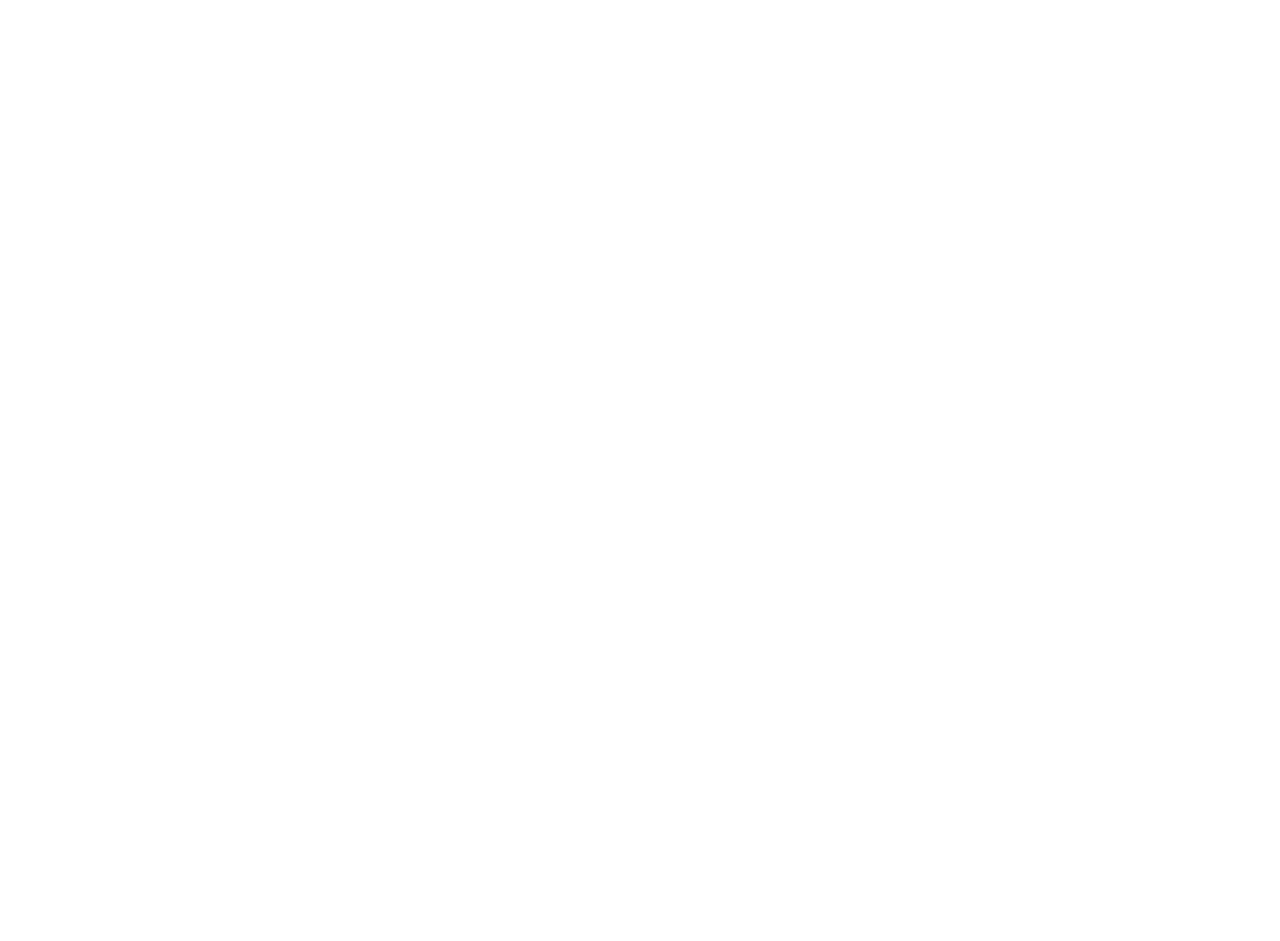
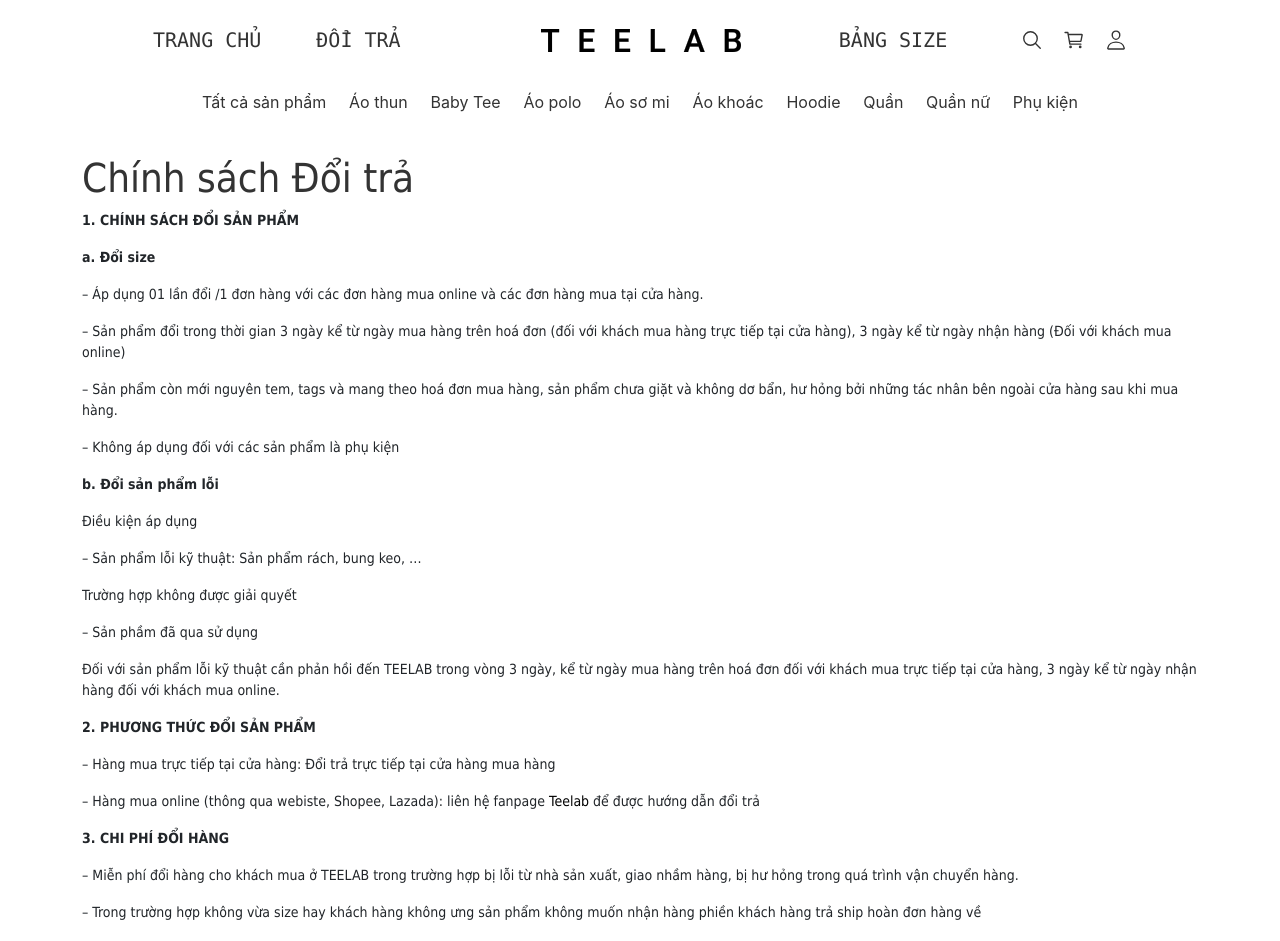
Before and after one commit to NguyenViKhang20130287/CDW_Clothes_Ecommerce_Shop, a React (Create React App) app: page /exchange in a window 1280 px wide. Before the commit this address had no page. Shown: the top 941 px of the page. Before the commit the page ends 800 px from the top, so only its background shows below. Built offline with nearby package versions, Linux system fonts and the light colour scheme.

Commit message:
complete ExchangeScreen

```diff
--- a/src/App.js
+++ b/src/App.js
@@ -7,6 +7,7 @@
 import ForgotPasswordScreen from "./pages/ForgotPassword/ForgotPasswordScreen";
 import ForgotPasswordConfirm from "./pages/ForgotPasswordConfirm/ForgotPasswordConfirm";
 import ProductDetailScreen from "./pages/ProductDetailScreen/ProductDetailScreen";
+import ExchangeScreen from "./pages/ExchangeScreen/ExchangeScreen";
 
 function App() {
     return (
@@ -18,6 +19,7 @@
             <Route path={'/register-confirm'} element={<RegisterConfirmScreen/>}/>
             <Route path={'/forgot-password'} element={<ForgotPasswordScreen/>}/>
             <Route path={'/forgot-password-confirm'} element={<ForgotPasswordConfirm/>}/>
+            <Route path={'/exchange'} element={<ExchangeScreen/>}/>
         </Routes>
     );
 }
--- a/src/components/ProductCard/ProductCard2Component.js
+++ b/src/components/ProductDetailComponents/ProductCard2Component.js
@@ -29,7 +29,7 @@
                     </div>
                     <div className="product-info">
                         <h3 className="product-name"><a
-                            href="/"
+                            href="/public"
                             title="Áo Thun Teelab Local Brand Unisex Baseball Jersey Shirt TS228">
                             Áo Thun Teelab Local Brand Unisex Baseball Jersey Shirt TS228</a></h3>
                         <div className="bottom-action">
--- a/src/components/ProductDetailComponents/RecentItem.js
+++ b/src/components/ProductDetailComponents/RecentItem.js
@@ -1,7 +1,7 @@
 import React from "react";
 import {Swiper, SwiperSlide} from "swiper/react";
-import ProductCard2Component from "../ProductCard/ProductCard2Component";
 import {Navigation} from "swiper/modules";
+import ProductCard2Component from "./ProductCard2Component";
 const RecentItem = () => {
     return (
         <div>
--- a/src/components/ProductDetailComponents/SimilarItem.js
+++ b/src/components/ProductDetailComponents/SimilarItem.js
@@ -1,7 +1,7 @@
 import React from "react";
 import {Swiper, SwiperSlide} from "swiper/react";
-import ProductCard2Component from "../ProductCard/ProductCard2Component";
 import {Navigation} from "swiper/modules";
+import ProductCard2Component from "./ProductCard2Component";
 const SimilarItem = () => {
     return (
         <div>
--- /dev/null
+++ b/src/pages/ExchangeScreen/ExchangeScreen.css
@@ -0,0 +1,17 @@
+
+.page {
+    margin-top: 30px;
+    margin-bottom: 30px;
+    font-family: Tahoma, Geneva, sans-serif;
+    font-size: 14px
+}
+.title-head {
+    font-size: 40px;
+    color: #333;
+    text-decoration: none;
+}
+
+a {
+    color: #000000;
+    text-decoration: none;
+}
--- /dev/null
+++ b/src/pages/ExchangeScreen/ExchangeScreen.js
@@ -0,0 +1,77 @@
+import React from "react";
+import 'bootstrap/dist/css/bootstrap.min.css';
+import "./ExchangeScreen.css";
+import HeaderComponent from "../../components/Header/HeaderComponent";
+import FooterComponent from "../../components/Footer/FooterComponent";
+
+const ExchangeScreen = () => {
+
+    return (
+        <div className="big">
+            <HeaderComponent/>
+            <section className="page">
+                <div className="container">
+                    <div className="row">
+                        <div className="col-xs-12 col-sm-12 col-md-12">
+                            <h1 className="title-head">Chính sách Đổi trả</h1>
+                            <div className="content-page rte">
+                                {/*font-family":"Tahoma,Geneva,sans-serif, 14px*/}
+                                <p><span><span
+                                    style={{"font-family": "Tahoma,Geneva,sans-serif"}}><strong>1. CHÍNH SÁCH ĐỔI SẢN PHẨM</strong></span></span>
+                                </p>
+                                <p><span><span><b>a. Đổi size</b></span></span>
+                                </p>
+                                <p><span><span>– Áp dụng 01 lần đổi /1 đơn hàng với các đơn hàng mua online và các đơn hàng mua tại cửa hàng.</span></span>
+                                </p>
+                                <p><span><span>– Sản phẩm đổi trong thời gian 3&nbsp;ngày kể từ ngày mua hàng trên hoá đơn (đối với khách mua hàng trực tiếp tại cửa hàng), 3&nbsp;ngày kể từ ngày nhận hàng (Đối với khách mua online)</span></span>
+                                </p>
+                                <p><span><span>– Sản phẩm còn mới nguyên tem, tags và mang theo hoá đơn mua hàng, sản phẩm chưa giặt và không dơ bẩn, hư hỏng bởi những tác nhân bên ngoài cửa hàng sau khi mua hàng.</span></span>
+                                </p>
+                                <p><span><span>– Không áp dụng đối với các sản phẩm là phụ kiện</span></span>
+                                </p>
+                                <p><span><span
+                                ><strong>b. Đổi sản phẩm lỗi</strong></span></span>
+                                </p>
+                                <p><span><span>Điều kiện áp dụng</span></span>
+                                </p>
+                                <p><span><span>– Sản phẩm lỗi kỹ thuật: Sản phẩm rách, bung keo, …</span></span>
+                                </p>
+                                <p><span><span>Trường hợp không được giải quyết</span></span>
+                                </p>
+                                <p><span><span>– Sản phầm đã qua sử dụng</span></span>
+                                </p>
+                                <p><span><span>Đối với sản phẩm lỗi kỹ thuật cần phản hồi đến TEELAB&nbsp;trong vòng 3 ngày, kể từ ngày mua hàng trên hoá đơn đối với khách mua trực tiếp tại cửa hàng, 3&nbsp;ngày kể từ ngày nhận hàng đối với khách mua online.&nbsp;</span></span>
+                                </p>
+                                <p><span><span
+                                ><strong>2. PHƯƠNG THỨC ĐỔI SẢN PHẨM</strong></span></span>
+                                </p>
+                                <p>
+                                    <span><span>– Hàng mua trực tiếp tại cửa hàng: Đổi trả trực tiếp tại cửa hàng mua hàng</span></span>
+                                </p>
+                                <p><span><span>– Hàng mua online (thông qua webiste, Shopee, Lazada): liên hệ fanpage <a
+                                    href="http://fb.com/teelab.vn">Teelab</a>&nbsp;để được hướng dẫn đổi trả</span></span>
+                                </p>
+                                <p><span><span
+                                ><strong>3. CHI PHÍ ĐỔI HÀNG</strong></span></span>
+                                </p>
+                                <p><span><span>– Miễn phí đổi hàng cho khách mua ở TEELAB&nbsp;trong trường hợp bị lỗi từ nhà sản xuất, giao nhầm hàng, bị hư hỏng trong quá trình vận chuyển hàng.</span></span>
+                                </p>
+                                <p><span><span>– Trong trường hợp không vừa size hay khách hàng không ưng sản phẩm không muốn nhận hàng phiền khách hàng trả ship hoàn đơn hàng về</span></span>
+                                </p>
+                                <p><span><span
+                                ><strong>TEELAB&nbsp;</strong></span></span>
+                                </p>
+                                <p><span><span><b>Experiment on Your Style</b></span></span>
+                                </p>
+
+                            </div>
+                        </div>
+                    </div>
+                </div>
+            </section>
+            <FooterComponent/>
+        </div>
+    );
+}
+
+export default ExchangeScreen;
```
Also changed, not shown: src/components/Header/HeaderComponent.js (line endings or trailing spaces).
